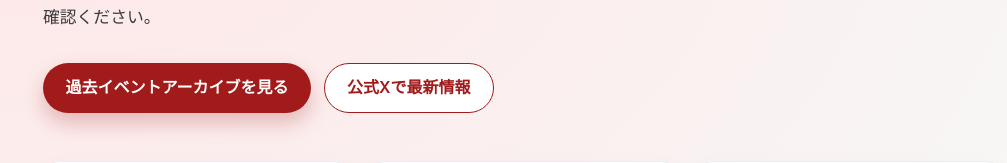
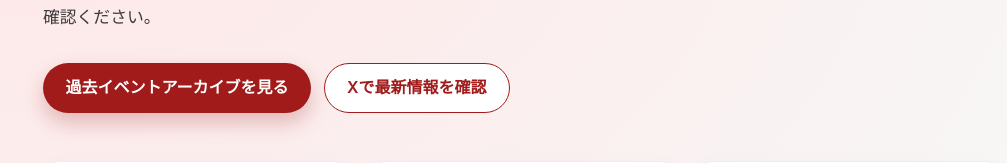
Before and after one commit to aikoikom/gbc_shinoosaka, a Next.js app: page /gbc_shinoosaka/ in a window 1280 px wide. Shown: the part 231-394 px from the top of the page, without its empty margins (117-1124 px from the left). Built offline with nearby package versions, Linux system fonts and the light colour scheme.

Commit message:
Update page.tsx

```diff
--- a/app/page.tsx
+++ b/app/page.tsx
@@ -22,7 +22,7 @@ export default function Home() {
               target="_blank"
               rel="noopener noreferrer"
             >
-              公式Xで最新情報
+              Xで最新情報を確認
             </a>
           </div>
         </div>
```
